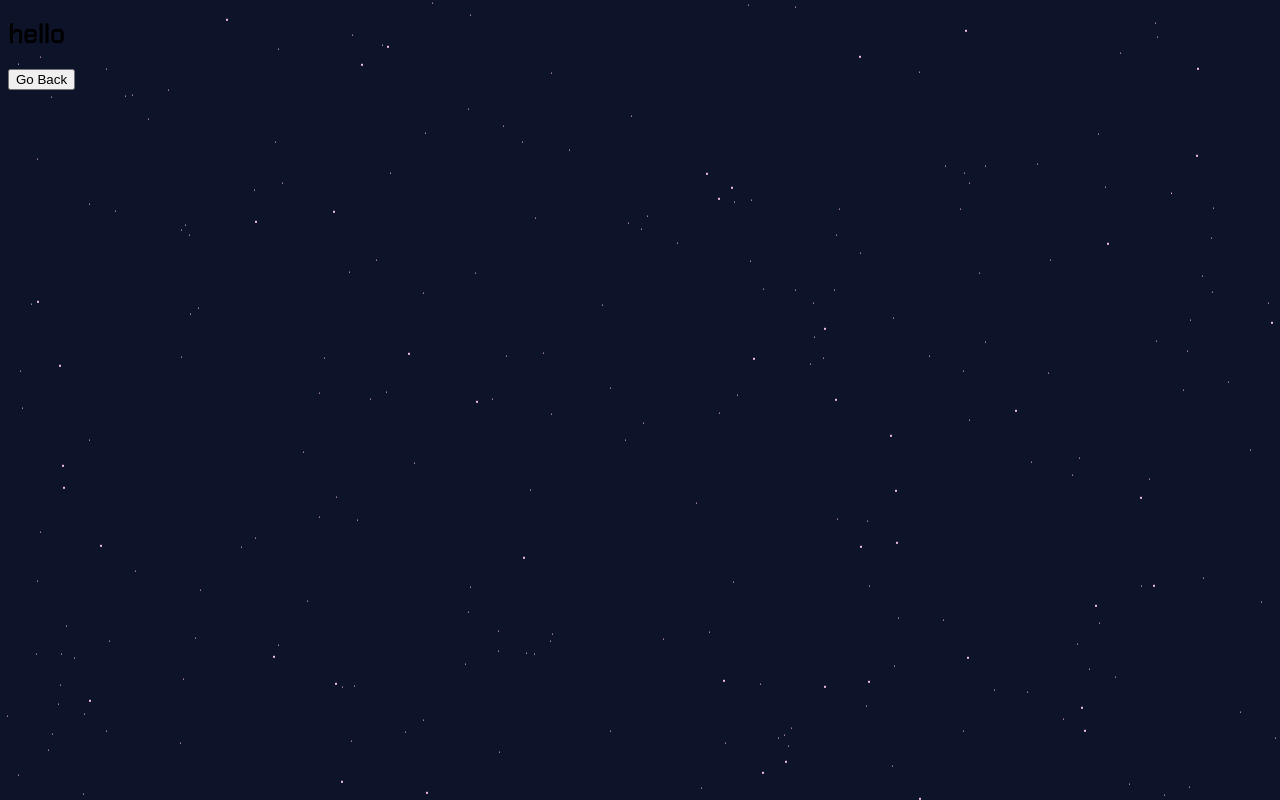
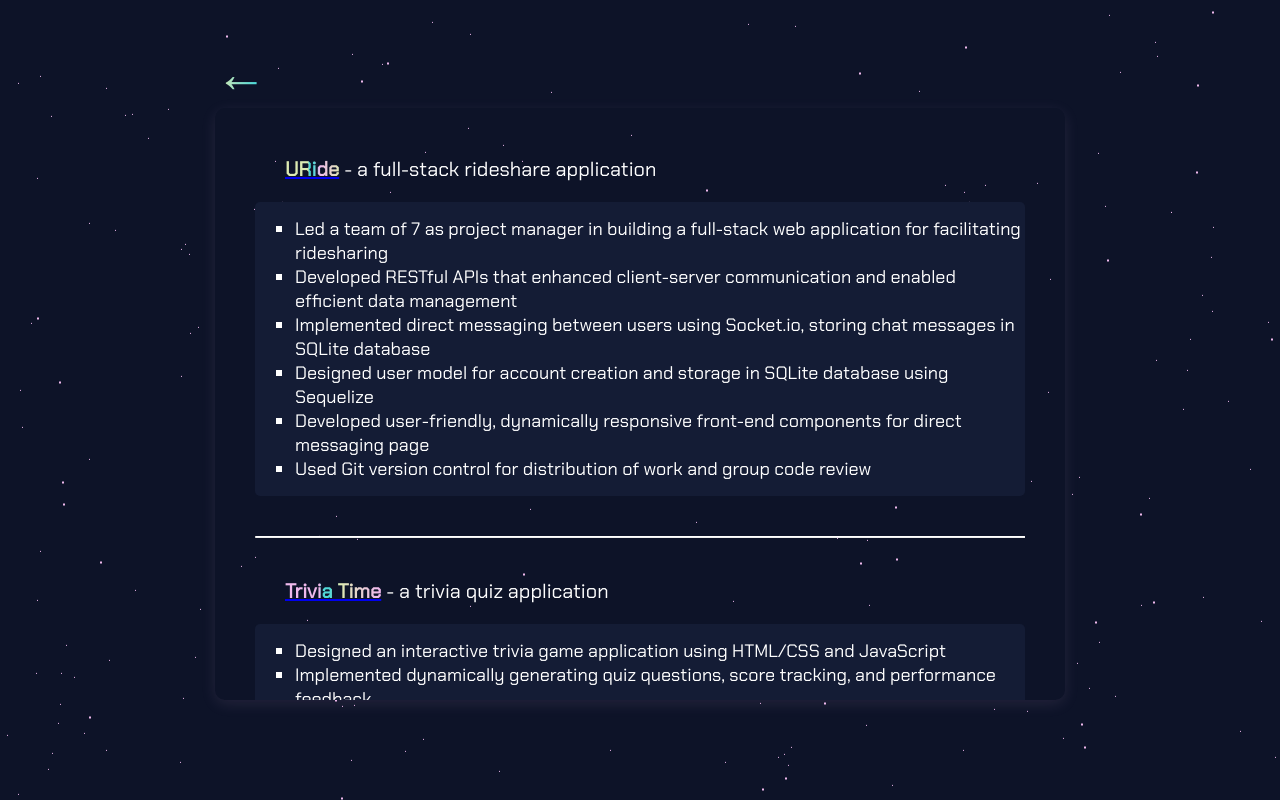
Before and after one commit to ginpks/Gin-Park, a React (Vite) app: page /Gin-Park/projects in a window 1280 px wide. Built offline with nearby package versions, Linux system fonts and the light colour scheme.

Commit message:
projects

```diff
--- a/src/App.jsx
+++ /dev/null
@@ -1,10 +0,0 @@
-import React from 'react';
-import MainPage from './mainPage/mainPage'
-
-function App() {
-  return (
-      <MainPage />
-  )
-}
-
-export default App
--- a/src/aboutPage/aboutPage.css
+++ b/src/aboutPage/aboutPage.css
@@ -35,7 +35,6 @@
     color: inherit;
     text-decoration: none;
     -webkit-tap-highlight-color: transparent;
-
   }
 
 .aboutMeText {
--- a/src/aboutPage/aboutPage.jsx
+++ b/src/aboutPage/aboutPage.jsx
@@ -14,7 +14,6 @@ function AboutPage() {
             <div className="aboutMeContainer">
                 <div className="backArrow">
                     <Link to="/Gin-Park">
-                        {/* Use className for React */}
                         <span id="arrow"><a id="back" href="#">&#8592;</a></span>
                     </Link>
                 </div>
--- a/src/main.jsx
+++ b/src/main.jsx
@@ -1,13 +1,13 @@
 import { createRoot } from 'react-dom/client'
 import { createBrowserRouter, RouterProvider } from "react-router-dom";
-import App from './App.jsx'
 import ProjectPage from './projectsPage/projectsPage';
+import MainPage from './mainPage/mainPage.jsx';
 import AboutPage
  from './aboutPage/aboutPage.jsx';
 const router = createBrowserRouter([
     {
         path: "/Gin-Park",
-        element: <App />
+        element: <MainPage />
     },
     {
         path: "/Gin-Park/about",
--- a/src/mainPage/textComponent/textComponent.css
+++ b/src/mainPage/textComponent/textComponent.css
@@ -19,45 +19,47 @@
 #info1 {
   margin-left: 30px;
   -webkit-font-smoothing: antialiased;
-  background: linear-gradient(to right, #efb9ec 10%, #DCEAB2 50%, #50D8D7 90%);
-  background-size: 100% auto;
+  background: linear-gradient(to right,
+  #efb9ec 10%, #DCEAB2 20%, #50D8D7 60%);
+  background-position: 0;
   background-clip: text;
   -webkit-background-clip: text;
   -webkit-text-fill-color: transparent;
   font-weight: bold;
+  animation: move 15s infinite linear;
+  animation-fill-mode: forwards;
   padding-top: 1rem;
-  animation: move 15s infinite linear;
-  animation-delay: 0s;
 }
 
 #info2 {
   margin-left: 30px;
   -webkit-font-smoothing: antialiased;
-  background: linear-gradient(to right, #efb9ec 10%, #DCEAB2 50%, #50D8D7 90%);
-  background-size: 100% auto;
+  background: linear-gradient(to right,
+  #50D8D7 10%, #efb9ec 20%, #DCEAB2 60%);
+  background-position: 0;
   background-clip: text;
   -webkit-background-clip: text;
   -webkit-text-fill-color: transparent;
   font-weight: bold;
+  animation: move 15s infinite linear;
+  animation-fill-mode: forwards;
   padding-top: 1rem;
-  animation: move 15s infinite linear;
-  animation-delay: -5s;
 }
 
 #info3 {
   margin-left: 30px;
   -webkit-font-smoothing: antialiased;
-  background: linear-gradient(to right, #efb9ec 10%, #DCEAB2 50%, #50D8D7 90%);
-  background-size: 100% auto;
+  background: linear-gradient(to right,
+  #50D8D7 10%, #DCEAB2 20%, #efb9ec 60%);
+  background-position: 0;
   background-clip: text;
   -webkit-background-clip: text;
   -webkit-text-fill-color: transparent;
   font-weight: bold;
+  animation: move 15s infinite linear;
+  animation-fill-mode: forwards;
   padding-top: 1rem;
-  animation: move 15s infinite linear; /* Base animation */
-  animation-delay: -10s; /* Start 10 seconds "into" the animation */
 }
-
 
 h2 {
   cursor: pointer;
@@ -74,7 +76,6 @@ h2 {
       background-position: 400px;
   }
 }
-
 @keyframes cursor-blink {
     0% {
       opacity: 0;
--- a/src/projectsPage/projectsPage.css
+++ b/src/projectsPage/projectsPage.css
@@ -1,3 +1,83 @@
-.projects-page {
+.projectText {
+    box-shadow: 0 4px 15px rgba(239, 185, 236, 0.1);
+    padding: 1vh;
+    padding-left: 5vh;
+    padding-right: 5vh;
+    padding-bottom: 3vh;
+    margin-left: 20vh;
+    margin-right: 20vh;
+    font-weight: light;
+    overflow-y: scroll; /* This enables vertical scrolling */
+    max-height: 70vh;
+    border-radius: 10px;
+    max-width:fit-content;
+}
 
+p {
+    font-size: 20px;
+    color: white;
+    padding: 0px;
 }
+
+#projects {
+    font-weight: bold;
+    color: #efb9ec;
+}
+
+.backArrow2 a {
+    color: inherit;
+    text-decoration: none;
+    -webkit-tap-highlight-color: transparent;
+  }
+
+.projects {
+    top: 5vh;
+    position:fixed;
+    left: 50%;
+    transform: translateX(-50%);
+}
+
+.backArrow2 {
+    margin-left:20vh;
+    margin-right:20vh;
+    font-size: 0.8rem;
+}
+
+
+ul {
+    list-style:square;
+    font-size: 18px;
+    line-height: 3vh;
+    color:white;
+    border-radius: 5px;
+    padding-bottom: 15px;
+    padding-top: 15px;
+    background-color: #141c35;
+  }
+
+
+  hr {
+    border-top: 1px solid #ffffff;
+    width: 60vw
+  }
+
+
+  .URide {
+    margin-top: 40px;
+    margin-bottom: 40px;
+  }
+
+  .trivia {
+    margin-top: 40px;
+    margin-bottom: 40px;
+  }
+
+  .sudoku {
+    margin-top: 40px;
+    margin-bottom: 40px;
+  }
+
+  .weather {
+    margin-top: 40px;
+    margin-bottom: 40px;
+  }
--- a/src/projectsPage/projectsPage.jsx
+++ b/src/projectsPage/projectsPage.jsx
@@ -10,11 +10,55 @@ function ProjectPage() {
           <div id="stars"></div>
           <div id="stars2"></div>
         </div>
-      <h1>hello</h1>
+        <div className="projects">
+          <div className="backArrow2">
               <Link to="/Gin-Park">
-        <button>Go Back</button>
+                <span id="arrow"><a id="back">&#8592;</a></span>
               </Link>
           </div>
-)}
+          <div className="projectText">
+              <div className="URide">
+                  <p><a href="https://github.com/ginpks/URide" target="_blank"><span id="info2">URide</span></a> - a full-stack rideshare application</p>
+                  <ul>
+                      <li>Led a team of 7 as project manager in building a full-stack web application for facilitating ridesharing</li>
+                      <li>Developed RESTful APIs that enhanced client-server communication and enabled efficient data management</li>
+                      <li>Implemented direct messaging between users using Socket.io, storing chat messages in SQLite database</li>
+                      <li>Designed user model for account creation and storage in SQLite database using Sequelize</li>
+                      <li>Developed user-friendly, dynamically responsive front-end components for direct messaging page</li>
+                      <li>Used Git version control for distribution of work and group code review</li>
+                  </ul>
+              </div>
+              <hr className="rounded1"/>
+              <div className="trivia">
+                  <p><a href="https://github.com/ginpks/trivia-quiz" target="_blank"><span id="info3">Trivia Time</span></a> - a trivia quiz application</p>
+                  <ul>
+                      <li>Designed an interactive trivia game application using HTML/CSS and JavaScript</li>
+                      <li>Implemented dynamically generating quiz questions, score tracking, and performance feedback</li>
+                      <li>Retrieved and processed questions from an external API, ensuring unique questions each round</li>
+                  </ul>
+              </div>
+              <hr className="rounded2"/>
+              <div className="trivia">
+                  <p><span id="info2">Weather Data Application</span></p>
+                  <ul>
+                      <li>Led a team of 3 in constructing an application that retrieves weather data using JavaScript</li>
+                      <li>Retrieved and processed weather data at various university locations using multiple external APIs</li>
+                      <li>Wrote mock tests for API fetching using Jest</li>
+                      <li>Utilized Git version control to distribute work and implement changes</li>
+
+                  </ul>
+              </div>
+              <hr className="rounded3"/>
+              <div className="sudoku">
+                  <p><a href="https://github.com/ginpks/project" target="_blank"><span id="info1">Sudoku Solver</span></a></p>
+                  <ul>
+                      <li>Designed an algorithm to solve sudoku puzzles using Python</li>
+                  </ul>
+              </div>
+              </div>
+          </div>
+      </div>
+    )
+}
 
 export default ProjectPage;
```
Lines whose indentation alone changed are shown as unchanged.
